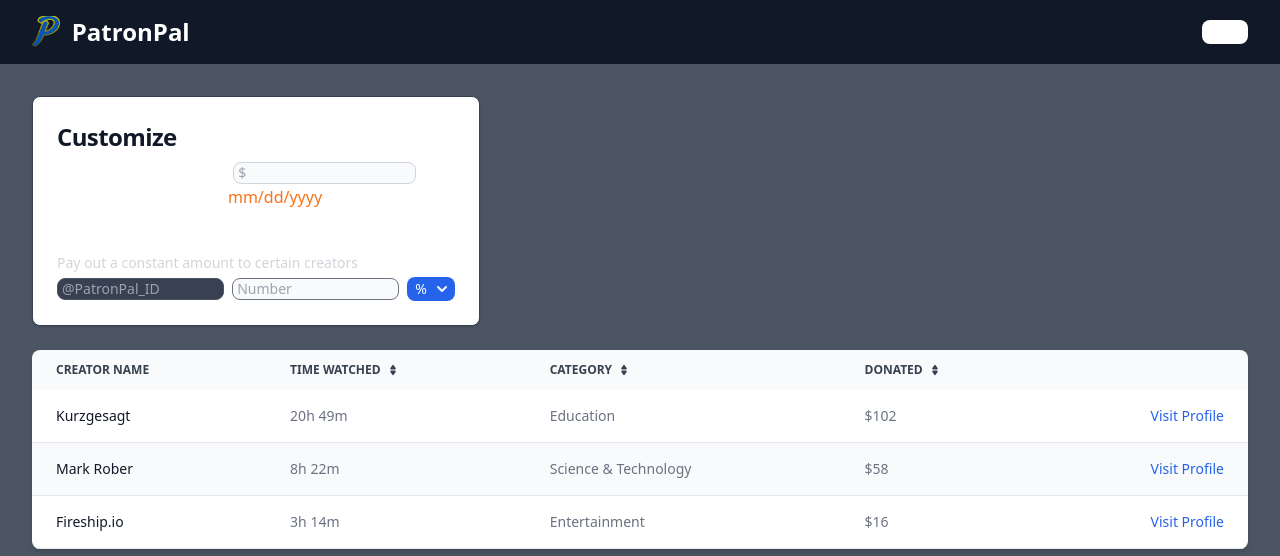
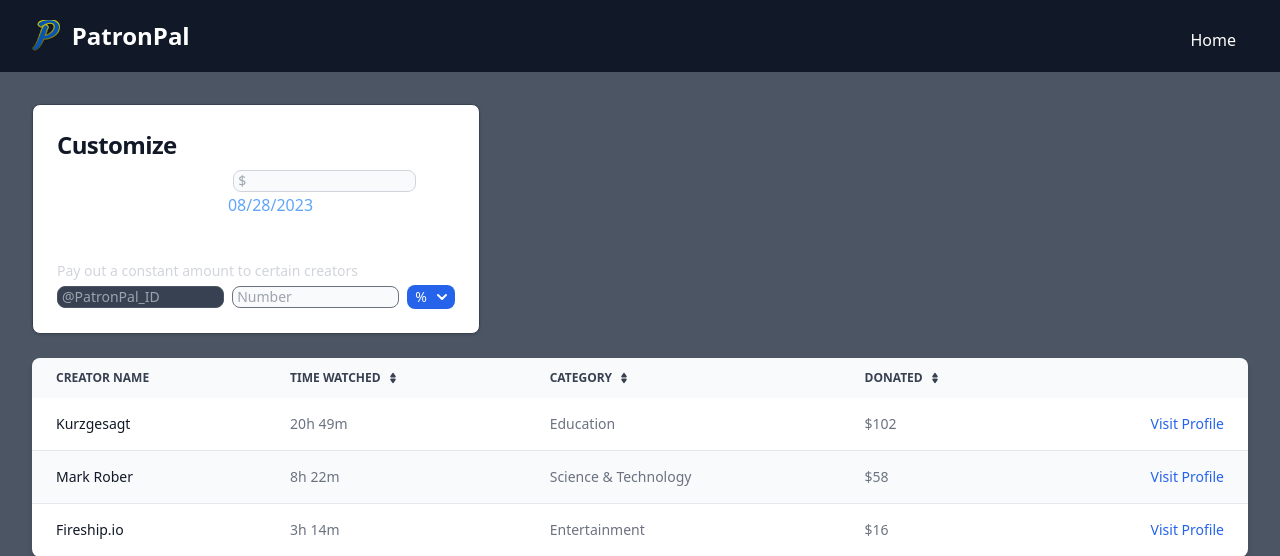
Before and after one commit to MFarabi619/PatronPal, a Flask app: page /moreinfo in a window 1280 px wide. Shown: the top 556 px of the page. Run offline with Flask 3, Linux system fonts and the light colour scheme; some libraries are stand-ins or nearby versions.

Commit message:
fix: Navbar home button stuck on white background

```diff
--- a/static/data.json
+++ b/static/data.json
@@ -20,7 +20,9 @@
             "X4-om87huxI": 176,
             "3yyjuB_y0GM": 15,
             "WgMrfNkt-N4": 368,
-            "3V1tX8Fa_HE": 364
+            "3V1tX8Fa_HE": 364,
+            "MBTt7xx77bM": 1180,
+            "IPBIsaqQv5g": 1191
         },
         "TSN": {}
     }
--- a/templates/base.html
+++ b/templates/base.html
@@ -23,12 +23,12 @@
             </a>
             <div class="hidden w-full md:block md:w-auto" id="navbar-default">
               <ul
-                class="font-medium flex flex-col p-4 md:p-0 mt-4 border border-gray-100 rounded-lg bg-gray-50 md:flex-row md:space-x-8 md:mt-0 md:border-0 md:bg-white bg-gray-800 md:bg-gray-900 border-gray-700"
+                class="font-medium flex flex-col px-3 py-1 mt-2 rounded-lg hover:bg-gray-50 hover:cursor-pointer group transition ease-in-out duration-500"
               >
                 <li>
                   <a
                     href="{{ url_for('dashboard') }}"
-                    class="text-white hover:text-blue-300 transition ease-in-out duration-500"
+                    class="text-white transition ease-in-out duration-500 group-hover:text-blue-600"
                     >Home</a
                   >
                 </li>
--- a/templates/moreinfo.html
+++ b/templates/moreinfo.html
@@ -21,7 +21,7 @@
     </section>
 
     <p class="font-normal text-white">
-      Your next billing cycle: <span class="text-orange-500"> mm/dd/yyyy </span>
+      Your next billing cycle: <span class="text-blue-400"> 08/28/2023 </span>
     </p>
 
     <h3 class="text-xl font-bold tracking-tight text-white mt-4">
@@ -35,7 +35,7 @@
       <textarea
         id="ytID"
         rows="1"
-        class="inline pl-1 text-sm text-gray-900 bg-gray-50 rounded-lg border bg-gray-700 border-gray-600 placeholder-gray-400 text-white focus:ring-blue-500 focus:border-blue-500 resize-none"
+        class="inline pl-1 text-sm text- bg-gray-50 rounded-lg border bg-gray-700 border-gray-600 placeholder-gray-400 text-white focus:ring-blue-500 focus:border-blue-500 resize-none"
         placeholder="@PatronPal_ID"
       ></textarea>
       <textarea
```
